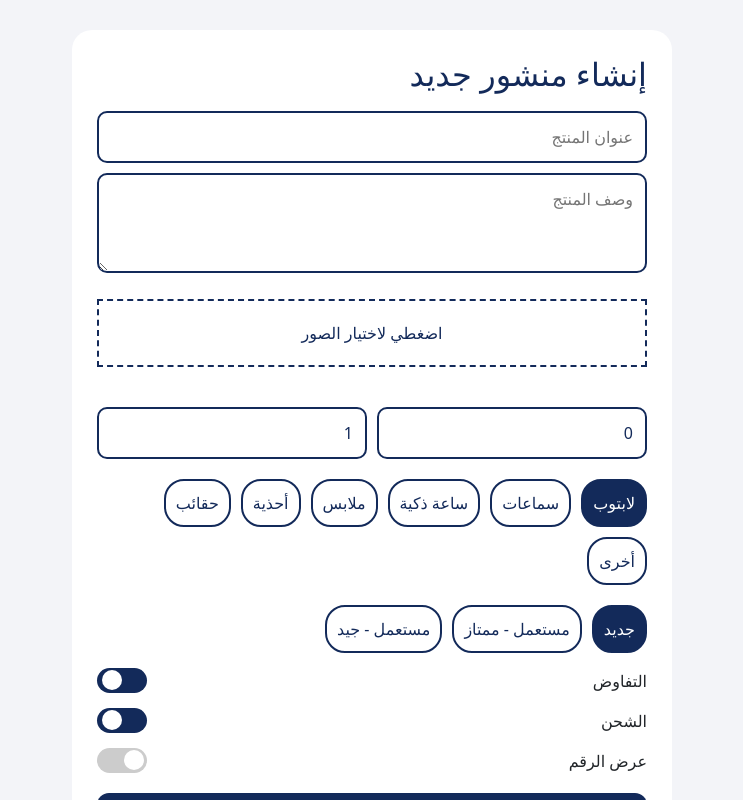
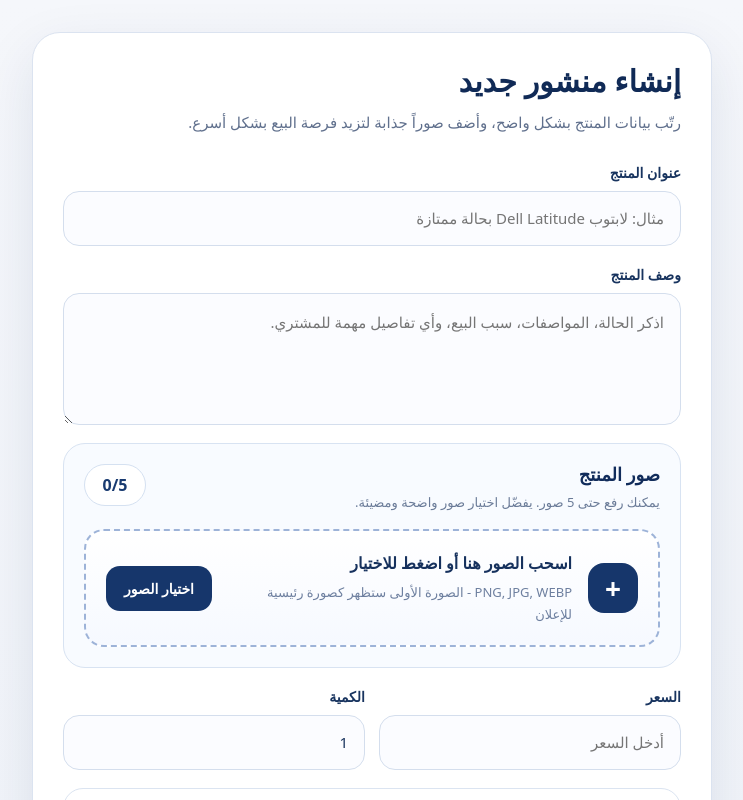
Before and after one commit to Web2-ReUseHub/ReUseHub, a React (Create React App) app in the folder frontend/: page /about in a window 1280 px wide. Shown: the top 800 px of the page, without its empty margins (268-1011 px from the left). Built offline with nearby package versions, Linux system fonts and the light colour scheme.

Commit message:
Refactor CreatePost component for better state handling
Updated input handling for price and improved image management.

```diff
--- a/frontend/src/components/CreatePost.js
+++ b/frontend/src/components/CreatePost.js
@@ -1,65 +1,109 @@
-import { useRef, useState } from "react";
+import { useEffect, useRef, useState } from "react";
+
+const MAX_IMAGES = 5;
 
 function CreateListing() {
   const [title, setTitle] = useState("");
   const [description, setDescription] = useState("");
-  const [price, setPrice] = useState(0);
+  const [price, setPrice] = useState("");
   const [quantity, setQuantity] = useState(1);
-
   const [selectedCategory, setSelectedCategory] = useState("لابتوب");
   const [selectedCondition, setSelectedCondition] = useState("جديد");
-
   const [priceNegotiable, setPriceNegotiable] = useState(true);
   const [shippingAvailable, setShippingAvailable] = useState(true);
   const [showPhone, setShowPhone] = useState(false);
+  const [images, setImages] = useState([]);
 
-  const [images, setImages] = useState([]);
   const fileInputRef = useRef(null);
 
   const categories = ["لابتوب", "سماعات", "ساعة ذكية", "ملابس", "أحذية", "حقائب", "أخرى"];
   const conditions = ["جديد", "مستعمل - ممتاز", "مستعمل - جيد"];
 
+  useEffect(() => {
+    return () => {
+      images.forEach((image) => URL.revokeObjectURL(image.preview));
+    };
+  }, [images]);
+
   const handleImageChange = (e) => {
     const files = Array.from(e.target.files || []);
-    const newImages = files.map((file) => ({
+
+    if (!files.length) {
+      return;
+    }
+
+    const availableSlots = MAX_IMAGES - images.length;
+    const selectedFiles = files.slice(0, availableSlots);
+    const newImages = selectedFiles.map((file) => ({
       file,
       preview: URL.createObjectURL(file)
     }));
-    setImages((prev) => [...prev, ...newImages].slice(0, 5));
+
+    setImages((prev) => [...prev, ...newImages]);
+    e.target.value = "";
   };
 
   const openFilePicker = () => fileInputRef.current?.click();
 
   const removeImage = (index) => {
-    setImages((prev) => prev.filter((_, i) => i !== index));
+    setImages((prev) => {
+      const imageToRemove = prev[index];
+      if (imageToRemove) {
+        URL.revokeObjectURL(imageToRemove.preview);
+      }
+      return prev.filter((_, currentIndex) => currentIndex !== index);
+    });
   };
 
   return (
-    <div style={{ direction: "rtl", background: "#f3f4f8", minHeight: "100vh", padding: "30px" }}>
+    <div style={page}>
       <div style={card}>
+        <div style={headerBlock}>
+          <h2 style={titleStyle}>إنشاء منشور جديد</h2>
+          <p style={subtitle}>
+            رتّب بيانات المنتج بشكل واضح، وأضف صوراً جذابة لتزيد فرصة البيع بشكل أسرع.
+          </p>
+        </div>
 
-        <h2 style={titleStyle}>إنشاء منشور جديد</h2>
-
-        {/* title */}
+        <div style={formGrid}>
+          <div style={fieldBlock}>
+            <label style={label}>عنوان المنتج</label>
             <input
-          placeholder="عنوان المنتج"
+              placeholder="مثال: لابتوب Dell Latitude بحالة ممتازة"
               value={title}
               onChange={(e) => setTitle(e.target.value)}
               style={input}
             />
+          </div>
 
-        {/* description */}
+          <div style={fieldBlock}>
+            <label style={label}>وصف المنتج</label>
             <textarea
-          placeholder="وصف المنتج"
+              placeholder="اذكر الحالة، المواصفات، سبب البيع، وأي تفاصيل مهمة للمشتري."
               value={description}
               onChange={(e) => setDescription(e.target.value)}
               style={textarea}
             />
+          </div>
 
-        {/* images */}
-        <div style={{ marginTop: "20px" }}>
-          <div onClick={openFilePicker} style={uploadBox}>
-            اضغطي لاختيار الصور
+          <div style={uploadSection}>
+            <div style={uploadHeader}>
+              <div>
+                <h3 style={sectionTitle}>صور المنتج</h3>
+                <p style={sectionHint}>يمكنك رفع حتى {MAX_IMAGES} صور. يفضّل اختيار صور واضحة ومضيئة.</p>
+              </div>
+              <span style={counterBadge}>{images.length}/{MAX_IMAGES}</span>
+            </div>
+
+            <div onClick={openFilePicker} style={uploadBox} role="button" tabIndex={0}>
+              <div style={uploadIcon}>+</div>
+              <div style={uploadTextWrap}>
+                <strong style={uploadTitle}>اسحب الصور هنا أو اضغط للاختيار</strong>
+                <span style={uploadSubtitle}>PNG, JPG, WEBP - الصورة الأولى ستظهر كصورة رئيسية للإعلان</span>
+              </div>
+              <button type="button" style={uploadAction}>
+                اختيار الصور
+              </button>
             </div>
 
             <input
@@ -71,58 +115,95 @@ function CreateListing() {
               style={{ display: "none" }}
             />
 
-          <div style={{ display: "flex", gap: "10px", marginTop: "10px", flexWrap: "wrap" }}>
-            {images.map((img, i) => (
-              <div key={i} style={{ position: "relative" }}>
-                <img src={img.preview} style={previewImg} />
-                <button onClick={() => removeImage(i)} style={removeBtn}>×</button>
+            {images.length > 0 && (
+              <div style={imageGrid}>
+                {images.map((img, index) => (
+                  <div key={img.preview} style={imageCard}>
+                    {index === 0 && <span style={mainImageBadge}>الرئيسية</span>}
+                    <img src={img.preview} alt={`صورة المنتج ${index + 1}`} style={previewImg} />
+                    <button type="button" onClick={() => removeImage(index)} style={removeBtn}>
+                      حذف
+                    </button>
                   </div>
+                ))}
+              </div>
+            )}
+          </div>
+
+          <div style={twoColumnRow}>
+            <div style={fieldBlock}>
+              <label style={label}>السعر</label>
+              <input
+                type="number"
+                min="0"
+                placeholder="أدخل السعر"
+                value={price}
+                onChange={(e) => setPrice(e.target.value)}
+                style={input}
+              />
+            </div>
+
+            <div style={fieldBlock}>
+              <label style={label}>الكمية</label>
+              <input
+                type="number"
+                min="1"
+                placeholder="1"
+                value={quantity}
+                onChange={(e) => setQuantity(e.target.value)}
+                style={input}
+              />
+            </div>
+          </div>
+
+          <div style={sectionCard}>
+            <div style={sectionHeadingRow}>
+              <h3 style={sectionTitle}>التصنيف</h3>
+              <span style={helperText}>اختر الفئة الأقرب لمنتجك</span>
+            </div>
+            <div style={chipGroup}>
+              {categories.map((category) => (
+                <button
+                  key={category}
+                  type="button"
+                  onClick={() => setSelectedCategory(category)}
+                  style={selectedCategory === category ? activeChip : chip}
+                >
+                  {category}
+                </button>
               ))}
             </div>
           </div>
 
-        {/* price + quantity */}
-        <div style={{ display: "flex", gap: "10px", marginTop: "20px" }}>
-          <input value={price} onChange={(e) => setPrice(e.target.value)} style={input} />
-          <input value={quantity} onChange={(e) => setQuantity(e.target.value)} style={input} />
+          <div style={sectionCard}>
+            <div style={sectionHeadingRow}>
+              <h3 style={sectionTitle}>الحالة</h3>
+              <span style={helperText}>كلما كان الوصف دقيقاً زادت الثقة</span>
             </div>
-
-        {/* category */}
-        <div style={section}>
-          {categories.map((cat) => (
+            <div style={chipGroup}>
+              {conditions.map((condition) => (
                 <button
-              key={cat}
-              onClick={() => setSelectedCategory(cat)}
-              style={selectedCategory === cat ? activeBtn : btn}
+                  key={condition}
+                  type="button"
+                  onClick={() => setSelectedCondition(condition)}
+                  style={selectedCondition === condition ? activeChip : chip}
                 >
-              {cat}
+                  {condition}
                 </button>
               ))}
             </div>
-
-        {/* condition */}
-        <div style={section}>
-          {conditions.map((c) => (
-            <button
-              key={c}
-              onClick={() => setSelectedCondition(c)}
-              style={selectedCondition === c ? activeBtn : btn}
-            >
-              {c}
-            </button>
-          ))}
           </div>
 
-        {/* toggles */}
-        <Toggle text="التفاوض" value={priceNegotiable} setValue={setPriceNegotiable} />
-        <Toggle text="الشحن" value={shippingAvailable} setValue={setShippingAvailable} />
-        <Toggle text="عرض الرقم" value={showPhone} setValue={setShowPhone} />
+          <div style={toggleCard}>
+            <Toggle text="السعر قابل للتفاوض" value={priceNegotiable} setValue={setPriceNegotiable} />
+            <Toggle text="الشحن متاح" value={shippingAvailable} setValue={setShippingAvailable} />
+            <Toggle text="إظهار رقم الهاتف" value={showPhone} setValue={setShowPhone} />
+          </div>
 
-        {/* submit */}
-        <button style={submitBtn}>
+          <button type="button" style={submitBtn}>
             نشر المنتج
           </button>
-
+        </div>
       </div>
     </div>
   );
@@ -131,126 +212,341 @@ function CreateListing() {
 function Toggle({ text, value, setValue }) {
   return (
     <div style={toggleRow}>
-      <span>{text}</span>
-      <div onClick={() => setValue(!value)} style={value ? toggleOn : toggleOff}>
-        <div style={{ ...circle, right: value ? "25px" : "3px" }} />
+      <div>
+        <span style={toggleLabel}>{text}</span>
       </div>
+      <button type="button" onClick={() => setValue(!value)} style={value ? toggleOn : toggleOff}>
+        <span style={{ ...circle, right: value ? "29px" : "4px" }} />
+      </button>
     </div>
   );
 }
 
-/* styles */
+const page = {
+  direction: "rtl",
+  minHeight: "100vh",
+  padding: "32px 20px",
+  background: "linear-gradient(180deg, #f5f7fb 0%, #eef2f8 100%)"
+};
 
 const card = {
-  background: "white",
-  padding: "25px",
-  borderRadius: "20px",
-  maxWidth: "600px",
-  margin: "auto"
+  maxWidth: "680px",
+  margin: "0 auto",
+  padding: "30px",
+  borderRadius: "28px",
+  background: "#ffffff",
+  border: "1px solid #dbe3f0",
+  boxShadow: "0 20px 55px rgba(19, 42, 90, 0.10)"
 };
 
-const titleStyle = { color: "#132a5a" };
+const headerBlock = {
+  marginBottom: "26px"
+};
+
+const titleStyle = {
+  margin: 0,
+  color: "#102a56",
+  fontSize: "30px",
+  fontWeight: 800
+};
+
+const subtitle = {
+  margin: "10px 0 0",
+  color: "#60708d",
+  fontSize: "15px",
+  lineHeight: 1.8
+};
+
+const formGrid = {
+  display: "grid",
+  gap: "18px"
+};
+
+const fieldBlock = {
+  display: "grid",
+  gap: "8px"
+};
+
+const label = {
+  color: "#18345f",
+  fontSize: "14px",
+  fontWeight: 700
+};
 
 const input = {
   width: "100%",
-  padding: "12px",
-  marginTop: "10px",
-  background: "white",
-  color: "#132a5a",
-  border: "2px solid #132a5a",
-  borderRadius: "10px"
+  padding: "15px 16px",
+  borderRadius: "16px",
+  border: "1.5px solid #d4deed",
+  background: "#fbfcff",
+  color: "#17325c",
+  fontSize: "15px",
+  outline: "none",
+  boxSizing: "border-box"
 };
 
-const textarea = { ...input, height: "100px" };
+const textarea = {
+  ...input,
+  minHeight: "132px",
+  resize: "vertical",
+  lineHeight: 1.8
+};
+
+const uploadSection = {
+  padding: "20px",
+  borderRadius: "22px",
+  background: "#f8fbff",
+  border: "1px solid #d8e3f2"
+};
+
+const uploadHeader = {
+  display: "flex",
+  justifyContent: "space-between",
+  alignItems: "flex-start",
+  gap: "14px",
+  marginBottom: "16px",
+  flexWrap: "wrap"
+};
+
+const sectionTitle = {
+  margin: 0,
+  color: "#112c5b",
+  fontSize: "18px",
+  fontWeight: 800
+};
+
+const sectionHint = {
+  margin: "6px 0 0",
+  color: "#6a7b98",
+  fontSize: "13px",
+  lineHeight: 1.7
+};
+
+const counterBadge = {
+  minWidth: "62px",
+  textAlign: "center",
+  padding: "8px 12px",
+  borderRadius: "999px",
+  background: "#ffffff",
+  border: "1px solid #d5e1f1",
+  color: "#183a70",
+  fontWeight: 800
+};
 
 const uploadBox = {
-  border: "2px dashed #132a5a",
+  display: "flex",
+  alignItems: "center",
+  justifyContent: "space-between",
+  gap: "16px",
+  flexWrap: "wrap",
   padding: "20px",
-  textAlign: "center",
+  borderRadius: "20px",
+  border: "2px dashed #9db3d8",
+  background: "linear-gradient(180deg, #ffffff 0%, #f6f9ff 100%)",
+  cursor: "pointer"
+};
+
+const uploadIcon = {
+  width: "50px",
+  height: "50px",
+  display: "grid",
+  placeItems: "center",
+  borderRadius: "16px",
+  background: "#16366b",
+  color: "#ffffff",
+  fontSize: "28px",
+  fontWeight: 700,
+  flexShrink: 0
+};
+
+const uploadTextWrap = {
+  flex: "1 1 260px",
+  display: "grid",
+  gap: "6px"
+};
+
+const uploadTitle = {
+  color: "#16315d",
+  fontSize: "16px"
+};
+
+const uploadSubtitle = {
+  color: "#6d7f9f",
+  fontSize: "13px",
+  lineHeight: 1.7
+};
+
+const uploadAction = {
+  padding: "12px 18px",
+  borderRadius: "14px",
+  border: "none",
+  background: "#16366b",
+  color: "#ffffff",
+  fontSize: "14px",
+  fontWeight: 700,
   cursor: "pointer",
-  color: "#132a5a"
+  flexShrink: 0
+};
+
+const imageGrid = {
+  display: "grid",
+  gridTemplateColumns: "repeat(auto-fit, minmax(120px, 1fr))",
+  gap: "14px",
+  marginTop: "16px"
+};
+
+const imageCard = {
+  position: "relative",
+  overflow: "hidden",
+  borderRadius: "18px",
+  background: "#ffffff",
+  border: "1px solid #d8e2f0",
+  padding: "8px"
 };
 
 const previewImg = {
-  width: "70px",
-  height: "70px",
-  borderRadius: "10px",
-  border: "2px solid #132a5a"
+  width: "100%",
+  height: "120px",
+  objectFit: "cover",
+  borderRadius: "14px",
+  display: "block"
+};
+
+const mainImageBadge = {
+  position: "absolute",
+  top: "14px",
+  right: "14px",
+  zIndex: 1,
+  padding: "6px 10px",
+  borderRadius: "999px",
+  background: "rgba(17, 44, 91, 0.92)",
+  color: "#ffffff",
+  fontSize: "11px",
+  fontWeight: 700
 };
 
 const removeBtn = {
-  position: "absolute",
-  top: "-5px",
-  right: "-5px",
-  background: "#132a5a",
-  color: "white",
-  border: "none",
-  borderRadius: "50%",
+  marginTop: "8px",
+  width: "100%",
+  padding: "10px 12px",
+  borderRadius: "12px",
+  border: "1px solid #e2e8f3",
+  background: "#f7f9fc",
+  color: "#17325c",
+  fontSize: "13px",
+  fontWeight: 700,
   cursor: "pointer"
 };
 
-const section = {
-  marginTop: "20px",
+const twoColumnRow = {
+  display: "grid",
+  gridTemplateColumns: "repeat(auto-fit, minmax(220px, 1fr))",
+  gap: "14px"
+};
+
+const sectionCard = {
+  padding: "18px",
+  borderRadius: "20px",
+  background: "#ffffff",
+  border: "1px solid #dbe4f1"
+};
+
+const sectionHeadingRow = {
   display: "flex",
-  gap: "10px",
+  justifyContent: "space-between",
+  alignItems: "center",
+  gap: "12px",
+  marginBottom: "14px",
   flexWrap: "wrap"
 };
 
-const btn = {
-  padding: "10px",
-  borderRadius: "20px",
-  border: "2px solid #132a5a",
-  background: "white",
-  color: "#132a5a"
+const helperText = {
+  color: "#7787a2",
+  fontSize: "13px"
 };
 
-const activeBtn = {
-  ...btn,
-  background: "#132a5a",
-  color: "white"
+const chipGroup = {
+  display: "flex",
+  gap: "12px",
+  flexWrap: "wrap"
+};
+
+const chip = {
+  padding: "12px 20px",
+  borderRadius: "999px",
+  border: "2px solid #1a3970",
+  background: "#ffffff",
+  color: "#18335f",
+  fontSize: "15px",
+  fontWeight: 700,
+  cursor: "pointer",
+  transition: "all 0.2s ease"
+};
+
+const activeChip = {
+  ...chip,
+  background: "#1a3970",
+  color: "#ffffff",
+  boxShadow: "0 10px 20px rgba(26, 57, 112, 0.18)"
+};
+
+const toggleCard = {
+  padding: "10px 18px",
+  borderRadius: "20px",
+  background: "#f8fbff",
+  border: "1px solid #d9e4f2"
 };
 
 const toggleRow = {
   display: "flex",
+  alignItems: "center",
   justifyContent: "space-between",
-  alignItems: "center",
-  marginTop: "15px"
+  gap: "12px",
+  padding: "12px 0"
+};
+
+const toggleLabel = {
+  color: "#18345f",
+  fontSize: "15px",
+  fontWeight: 700
 };
 
 const toggleOn = {
-  width: "50px",
-  height: "25px",
-  background: "#132a5a",
-  borderRadius: "20px",
+  width: "58px",
+  height: "30px",
+  borderRadius: "999px",
+  border: "none",
+  background: "#16366b",
   position: "relative",
   cursor: "pointer"
 };
 
 const toggleOff = {
   ...toggleOn,
-  background: "#ccc"
+  background: "#c8d3e2"
 };
 
 const circle = {
-  width: "20px",
-  height: "20px",
-  background: "white",
+  width: "24px",
+  height: "24px",
   borderRadius: "50%",
+  background: "#ffffff",
   position: "absolute",
-  top: "2px"
+  top: "3px",
+  transition: "all 0.2s ease"
 };
 
 const submitBtn = {
-  marginTop: "20px",
   width: "100%",
-  padding: "14px",
-  background: "#132a5a",
-  color: "white",
+  padding: "16px 20px",
+  borderRadius: "18px",
   border: "none",
-  borderRadius: "12px",
-  fontSize: "20px",
-  fontWeight: "bold",
-  cursor: "pointer"
+  background: "linear-gradient(135deg, #16366b 0%, #244c8f 100%)",
+  color: "#ffffff",
+  fontSize: "18px",
+  fontWeight: 800,
+  cursor: "pointer",
+  boxShadow: "0 18px 35px rgba(22, 54, 107, 0.22)"
 };
 
 export default CreateListing;
```
Lines whose indentation alone changed are shown as unchanged.
